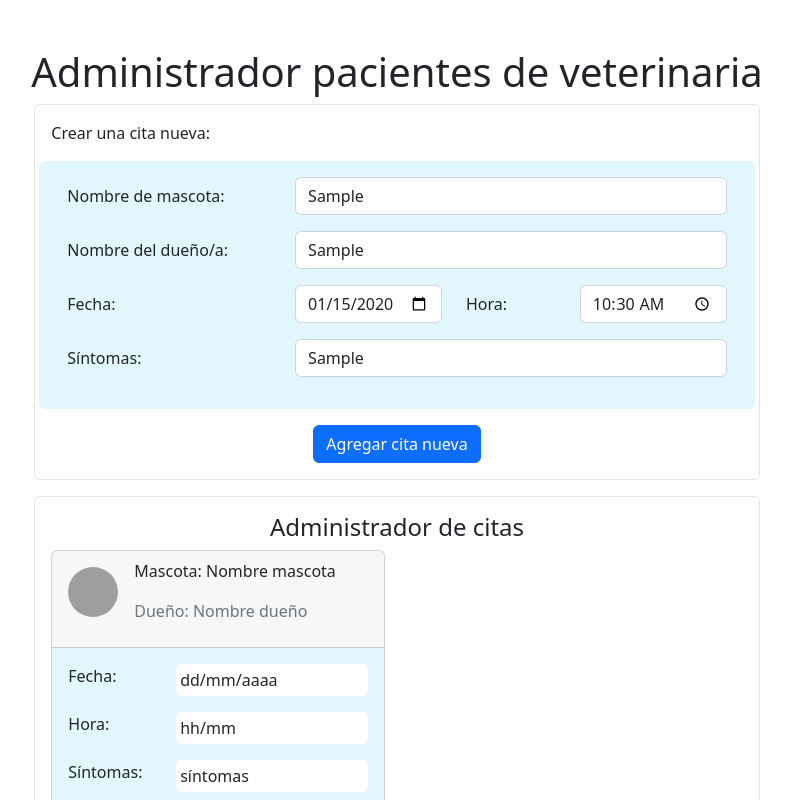
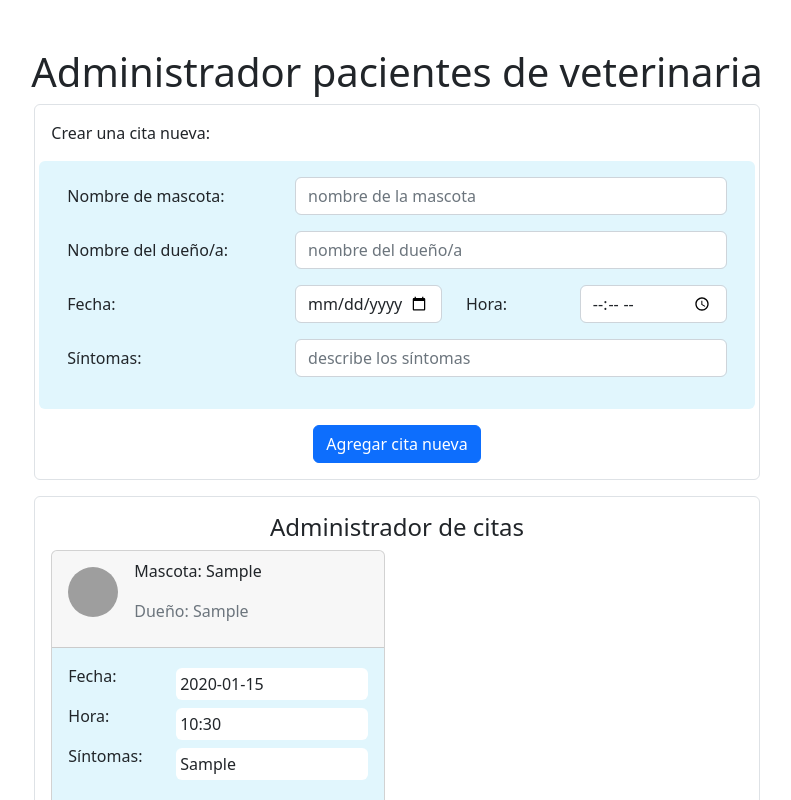
Before and after one commit to 22AGabriel/PacientesVeterinaria-React, a React (Create React App) app: page / in a window 1280 px wide. Both pictures are taken after typing "Sample", "Sample", "2020-01-15", "10:30", "Sample" into the empty fields and a click on the button "Agregar cita nueva". Shown: the top 800 px of the page, without its empty margins (243-1034 px from the left). Built offline with nearby package versions, Linux system fonts and the light colour scheme; grey boxes are pictures that could not be loaded.

Commit message:
se muestras las citas cargadas

```diff
--- a/src/App.jsx
+++ b/src/App.jsx
@@ -2,14 +2,12 @@ import 'bootstrap/dist/css/bootstrap.min.css';
 import { Container } from 'react-bootstrap';
 import Formulario from './components/Formulario';
 import "./app.css"
-import ListaCitas from './components/ListaCitas';
 
 function App() {
   return (
     <Container className='my-5 d-flex flex-column align-items-center'>
       <h1>Administrador pacientes de veterinaria</h1>
       <Formulario></Formulario>
-      <ListaCitas></ListaCitas>
     </Container>
   );
 }
--- a/src/components/Cita.jsx
+++ b/src/components/Cita.jsx
@@ -1,16 +1,16 @@
 import React from 'react';
 import { Button, Card, Col, Row } from 'react-bootstrap';
 
-const Cita = () => {
+const Cita = ({cita}) => {
     return (
         <Col sm={12} md={6} className='mb-3'>
           <Card>
             <Card.Header className='d-flex'>
               <Card.Img className='img me-3 mt-2' src='https://img.freepik.com/vector-gratis/lindo-perro-sacando-lengua-ilustracion-icono-dibujos-animados_138676-2709.jpg'></Card.Img>
-              <Card.Text>
-                <p>Mascota: Nombre mascota</p>
-                <p className='text-muted'>Dueño: Nombre dueño</p>
-              </Card.Text>
+              <div>
+                <p>Mascota: {cita.nombreMascota}</p>
+                <p className='text-muted'>Dueño: {cita.nombrePersona}</p>
+              </div>
             </Card.Header>
             <Card.Body className='bg-lightblue'>
               <Row>
@@ -18,19 +18,19 @@ const Cita = () => {
                   <Card.Text>Fecha:</Card.Text>
                 </Col>
                 <Col sm={8}>
-                  <p className='bg-white rounded p-1'>dd/mm/aaaa</p>
+                  <Card.Text className='bg-white rounded p-1 my-1'>{cita.fecha}</Card.Text>
                 </Col>
                 <Col sm={4}>
                   <Card.Text>Hora:</Card.Text>
                 </Col>
                 <Col sm={8}>
-                  <p className='bg-white rounded p-1'>hh/mm</p>
+                  <Card.Text className='bg-white rounded p-1 my-1'>{cita.hora}</Card.Text>
                 </Col>
                 <Col sm={4}>
                   <Card.Text>Síntomas:</Card.Text>
                 </Col>
                 <Col sm={8}>
-                  <p className='bg-white rounded p-1'>síntomas</p>
+                  <Card.Text className='bg-white rounded p-1 my-1'>{cita.sintomas}</Card.Text>
                 </Col>
               </Row>
             </Card.Body>
--- a/src/components/Formulario.jsx
+++ b/src/components/Formulario.jsx
@@ -1,37 +1,82 @@
+import { useState } from "react";
 import { Button, Col, Form, Row} from "react-bootstrap";
+import ListaCitas from "./ListaCitas";
 
 const Formulario = () => {
+  const [nombreMascota, setNombreMascota] = useState('');
+  const [nombrePersona, setNombrePersona] = useState('');
+  const [fecha, setFecha] = useState('');
+  const [hora, setHora] = useState('');
+  const [sintomas, setSintomas] = useState('');
+  const [arregloCitas, setArregloCitas] = useState([]);
+
+  const handleSubmit = (e) => {
+    e.preventDefault();
+    setArregloCitas([...arregloCitas, {nombreMascota, nombrePersona, fecha, hora, sintomas}]);
+    setNombreMascota('');
+    setNombrePersona('');
+    setFecha('');
+    setHora('');
+    setSintomas('');
+  }
+
   return (
+    <>
       <div className="border rounded p-3 w-form">
         <p>Crear una cita nueva:</p>
-      <Form>
+        <Form onSubmit={handleSubmit}>
           <Form.Group as={Row} className="my-3 bg-lightblue rounded p-3">
             <Form.Label column sm={12} md={4}>Nombre de mascota:</Form.Label>
             <Col sm={12} md={8} className="mb-3">
-            <Form.Control type="text" placeholder="nombre de la mascota"></Form.Control>
+              <Form.Control
+              type="text"
+              placeholder="nombre de la mascota"
+              onChange={(e) => setNombreMascota(e.target.value)}
+              value={nombreMascota}
+              ></Form.Control>
             </Col>
             <Form.Label column sm={12} md={4}>Nombre del dueño/a:</Form.Label>
             <Col sm={12} md={8} className="mb-3">
-            <Form.Control type="text" placeholder="nombre del dueño/a"></Form.Control>
+              <Form.Control
+              type="text"
+              placeholder="nombre del dueño/a"
+              onChange={(e) => setNombrePersona(e.target.value)}
+              value={nombrePersona}
+              ></Form.Control>
             </Col>
             <Form.Label column sm={12} md={4}>Fecha:</Form.Label>
             <Col sm={12} md={3} className="mb-3">
-            <Form.Control type="date"></Form.Control>
+              <Form.Control
+              type="date"
+              onChange={(e) => setFecha(e.target.value)}
+              value={fecha}
+              ></Form.Control>
             </Col>
               <Form.Label column sm={12} md={2}>Hora:</Form.Label>
             <Col sm={12} md={3} className="mb-3">
-            <Form.Control type="time"></Form.Control>
+              <Form.Control
+              type="time"
+              onChange={(e) => setHora(e.target.value)}
+              value={hora}
+              ></Form.Control>
             </Col>
               <Form.Label column sm={12} md={4}>Síntomas: </Form.Label>
             <Col sm={12} md={8} className="mb-3">
-            <Form.Control type="textarea" placeholder="describe los síntomas"></Form.Control>
+              <Form.Control
+              type="textarea"
+              placeholder="describe los síntomas"
+              onChange={(e) => setSintomas(e.target.value)}
+              value={sintomas}
+              ></Form.Control>
             </Col>
           </Form.Group>
           <div className="text-center">
-          <Button variant="primary">Agregar cita nueva</Button>
+            <Button variant="primary" type='submit'>Agregar cita nueva</Button>
           </div>
         </Form>
       </div>
+      <ListaCitas arregloCitas={arregloCitas}></ListaCitas>
+    </>
   );
 };
 
--- a/src/components/ListaCitas.jsx
+++ b/src/components/ListaCitas.jsx
@@ -1,15 +1,26 @@
 import { Row } from "react-bootstrap";
 import Cita from "./Cita";
 
-const ListaCitas = () => {
+const ListaCitas = ({arregloCitas}) => {
+  if(arregloCitas.length === 0){
+    return (
+      <div className="w-form border text-center rounded p-3 my-3">
+        <h4>Administrador de citas</h4>
+        <p>No hay citas</p>
+      </div>
+    )
+  } else {
     return (
       <div className="w-form border rounded p-3 my-3">
         <h4 className="text-center">Administrador de citas</h4>
         <Row>
-        <Cita></Cita>
+          {
+            arregloCitas.map((cita, posicion) => <Cita key={posicion} cita={cita}></Cita>)
+          }
         </Row>
       </div>
     );
+  }
 };
 
 export default ListaCitas;
```
Lines whose indentation alone changed are shown as unchanged.
